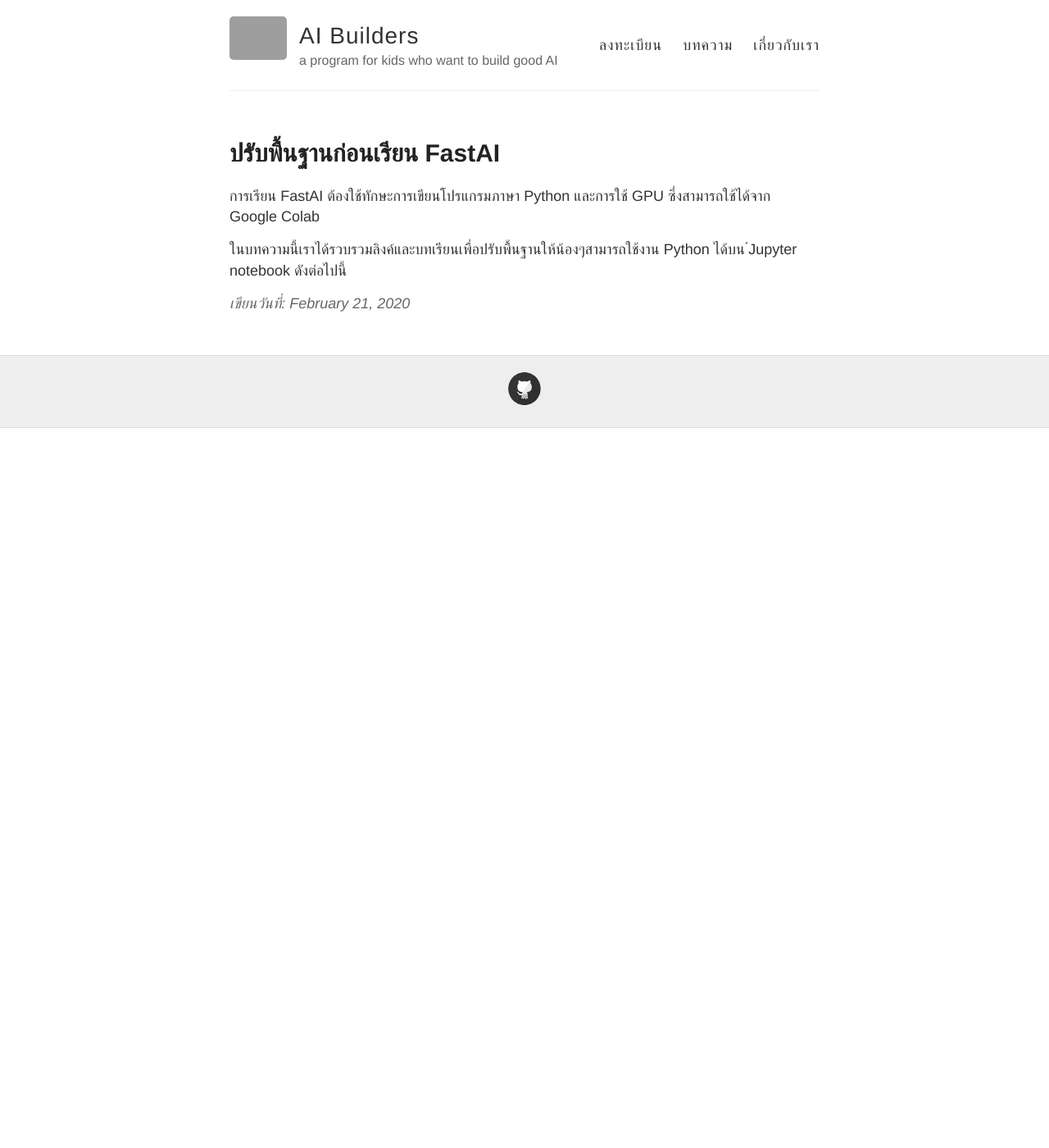
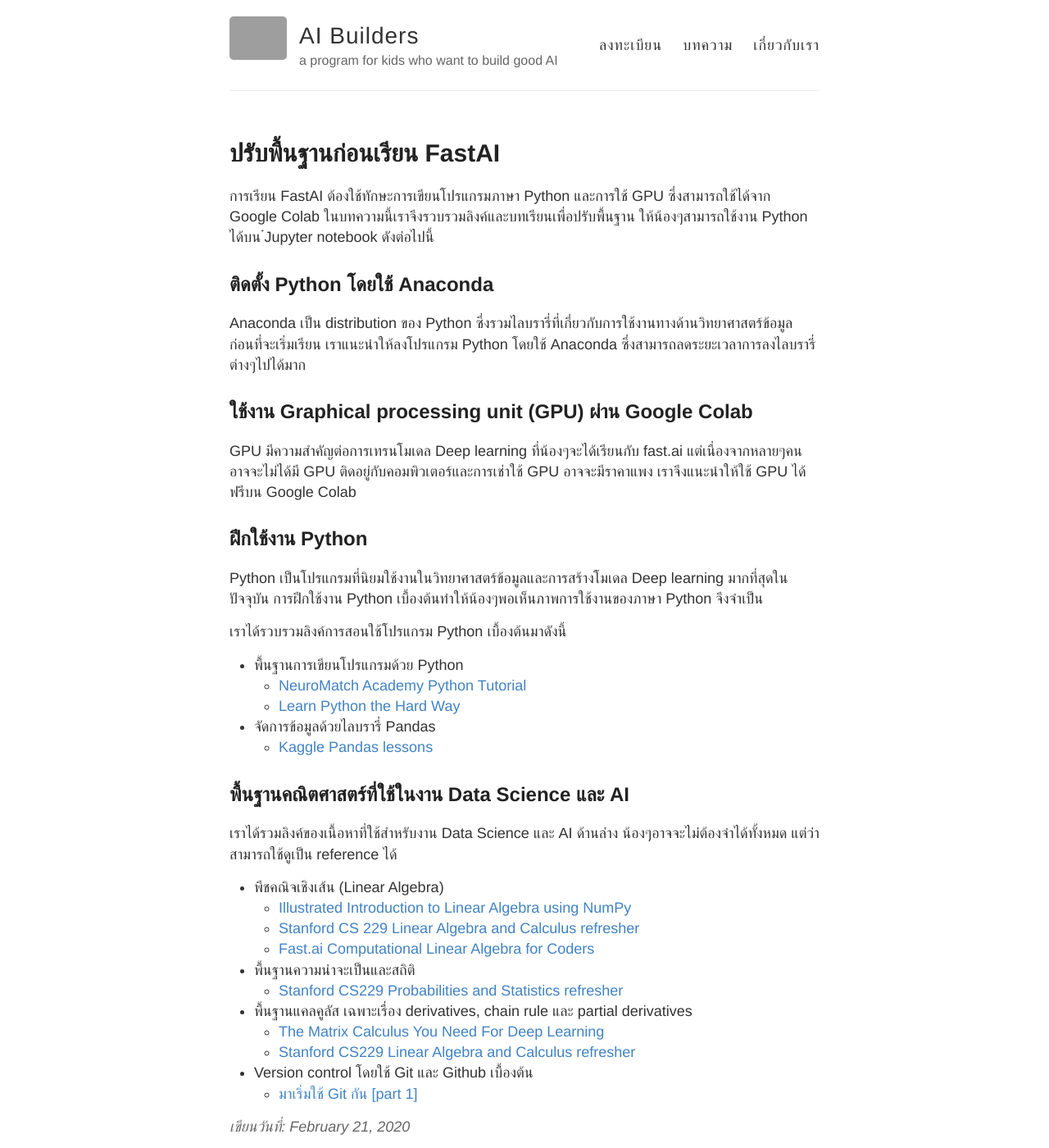
Before and after one commit to ai-builders/ai-builders.github.io, a Jekyll site: the page built from docs/_posts/2020-2-21-before-class.md, in a window 1280 px wide and 1400 px high. Shown: the whole window at 82% size. Built offline with Jekyll 4.4.1, drawn with Linux system fonts in a browser that asks for light colours; grey boxes are pictures that could not be loaded.

Commit message:
Post for pre-class

```diff
--- a/docs/_posts/2020-2-21-before-class.md
+++ b/docs/_posts/2020-2-21-before-class.md
@@ -4,6 +4,46 @@ title: ปรับพื้นฐานก่อนเรียน FastAI
 ---
 
 การเรียน FastAI ต้องใช้ทักษะการเขียนโปรแกรมภาษา Python
-และการใช้ GPU ซึ่งสามารถใช้ได้จาก Google Colab
+และการใช้ GPU ซึ่งสามารถใช้ได้จาก Google Colab ในบทความนี้เราจึงรวบรวมลิงค์และบทเรียนเพื่อปรับพื้นฐาน
+ให้น้องๆสามารถใช้งาน Python ได้บน ๋Jupyter notebook ดังต่อไปนี้
 
-ในบทความนี้เราได้รวบรวมลิงค์และบทเรียนเพื่อปรับพื้นฐานให้น้องๆสามารถใช้งาน Python ได้บน ๋Jupyter notebook ดังต่อไปนี้
+## ติดตั้ง Python โดยใช้ Anaconda
+
+Anaconda เป็น distribution ของ Python ซึ่งรวมไลบรารี่ที่เกี่ยวกับการใช้งานทางด้านวิทยาศาสตร์ข้อมูล
+ก่อนที่จะเริ่มเรียน เราแนะนำให้ลงโปรแกรม Python โดยใช้
+Anaconda ซึ่งสามารถลดระยะเวลาการลงไลบรารี่ต่างๆไปได้มาก
+
+## ใช้งาน Graphical processing unit (GPU) ผ่าน Google Colab
+
+GPU มีความสำคัญต่อการเทรนโมเดล Deep learning ที่น้องๆจะได้เรียนกับ fast.ai แต่เนื่องจากหลายๆคนอาจจะไม่ได้มี GPU
+ติดอยู่กับคอมพิวเตอร์และการเช่าใช้ GPU อาจจะมีราคาแพง เราจึงแนะนำให้ใช้ GPU ได้ฟรีบน Google Colab
+
+## ฝึกใช้งาน Python
+
+Python เป็นโปรแกรมที่นิยมใช้งานในวิทยาศาสตร์ข้อมูลและการสร้างโมเดล Deep learning มากที่สุดในปัจจุบัน
+การฝึกใช้งาน Python เบื้องต้นทำให้น้องๆพอเห็นภาพการใช้งานของภาษา Python จึงจำเป็น
+
+เราได้รวบรวมลิงค์การสอนใช้โปรแกรม Python เบื้องต้นมาดังนี้
+
+* พื้นฐานการเขียนโปรแกรมด้วย Python
+  * [NeuroMatch Academy Python Tutorial](https://github.com/NeuromatchAcademy/course-content#python-for-nma-workshop)
+  * [Learn Python the Hard Way](https://github.com/ubarredo/LearnPythonTheHardWay)
+* จัดการข้อมูลด้วยไลบรารี่ Pandas
+  * [Kaggle Pandas lessons](https://www.kaggle.com/learn/pandas)
+
+## พื้นฐานคณิตศาสตร์ที่ใช้ในงาน Data Science และ AI
+
+เราได้รวมลิงค์ของเนื้อหาที่ใช้สำหรับงาน Data Science และ AI ด้านล่าง
+น้องๆอาจจะไม่ต้องจำได้ทั้งหมด แต่ว่าสามารถใช้ดูเป็น reference ได้
+
+* พีชคณิจเชิงเส้น (Linear Algebra)
+  * [Illustrated Introduction to Linear Algebra using NumPy](https://medium.com/@kaaanishk/illustrated-introduction-to-linear-algebra-using-numpy-11d503d244a1)
+  * [Stanford CS 229 Linear Algebra and Calculus refresher](https://stanford.edu/~shervine/teaching/cs-229/refresher-algebra-calculus)
+  * [Fast.ai Computational Linear Algebra for Coders](https://github.com/fastai/numerical-linear-algebra)
+* พื้นฐานความน่าจะเป็นและสถิติ
+  * [Stanford CS229 Probabilities and Statistics refresher](https://stanford.edu/~shervine/teaching/cs-229/refresher-probabilities-statistics)
+* พื้นฐานแคลคูลัส เฉพาะเรื่อง derivatives, chain rule และ partial derivatives
+  * [The Matrix Calculus You Need For Deep Learning](https://explained.ai/matrix-calculus/index.html)
+  * [Stanford CS229 Linear Algebra and Calculus refresher](https://stanford.edu/~shervine/teaching/cs-229/refresher-algebra-calculus)
+* Version control โดยใช้ Git และ Github เบื้องต้น
+  * [มาเริ่มใช้ Git กัน [part 1] ](https://tupleblog.github.io/use-git-part1/)
```
Also changed, not shown: docs/blog.md (+1 -1 lines).
